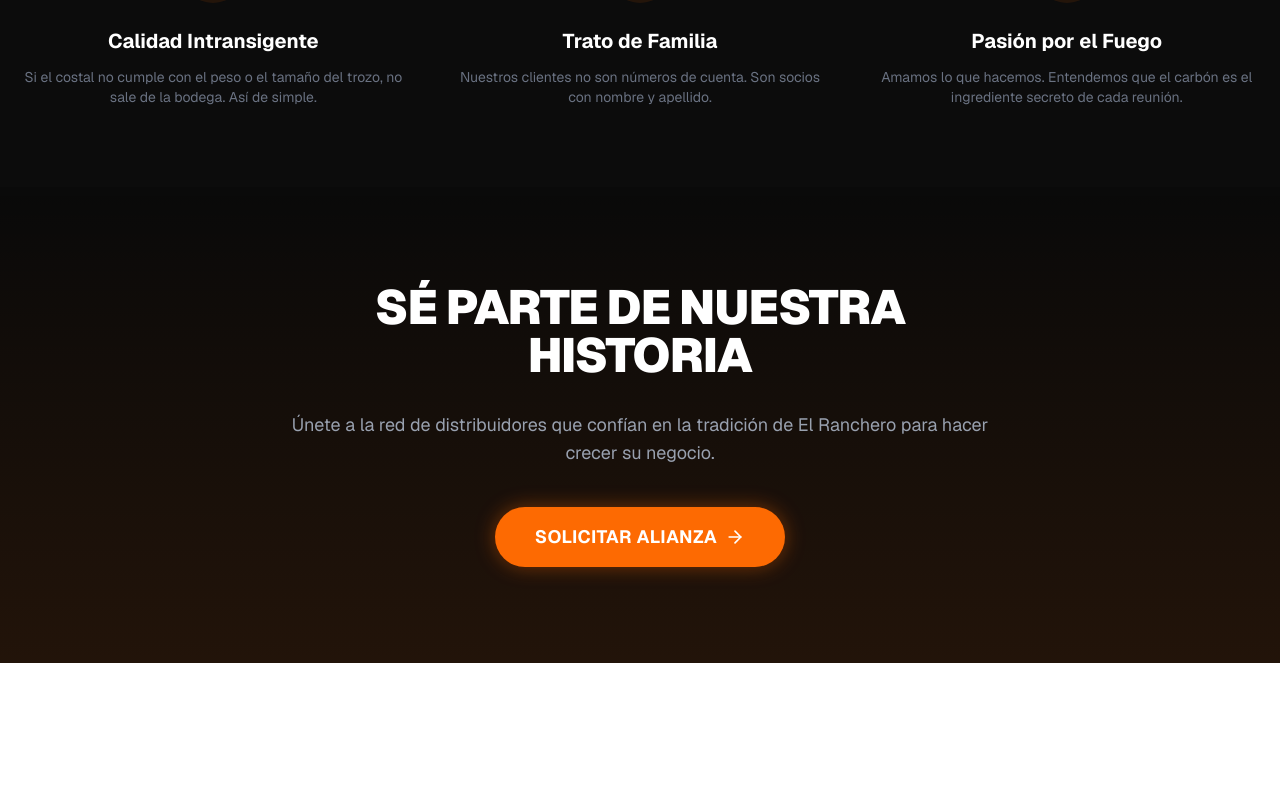
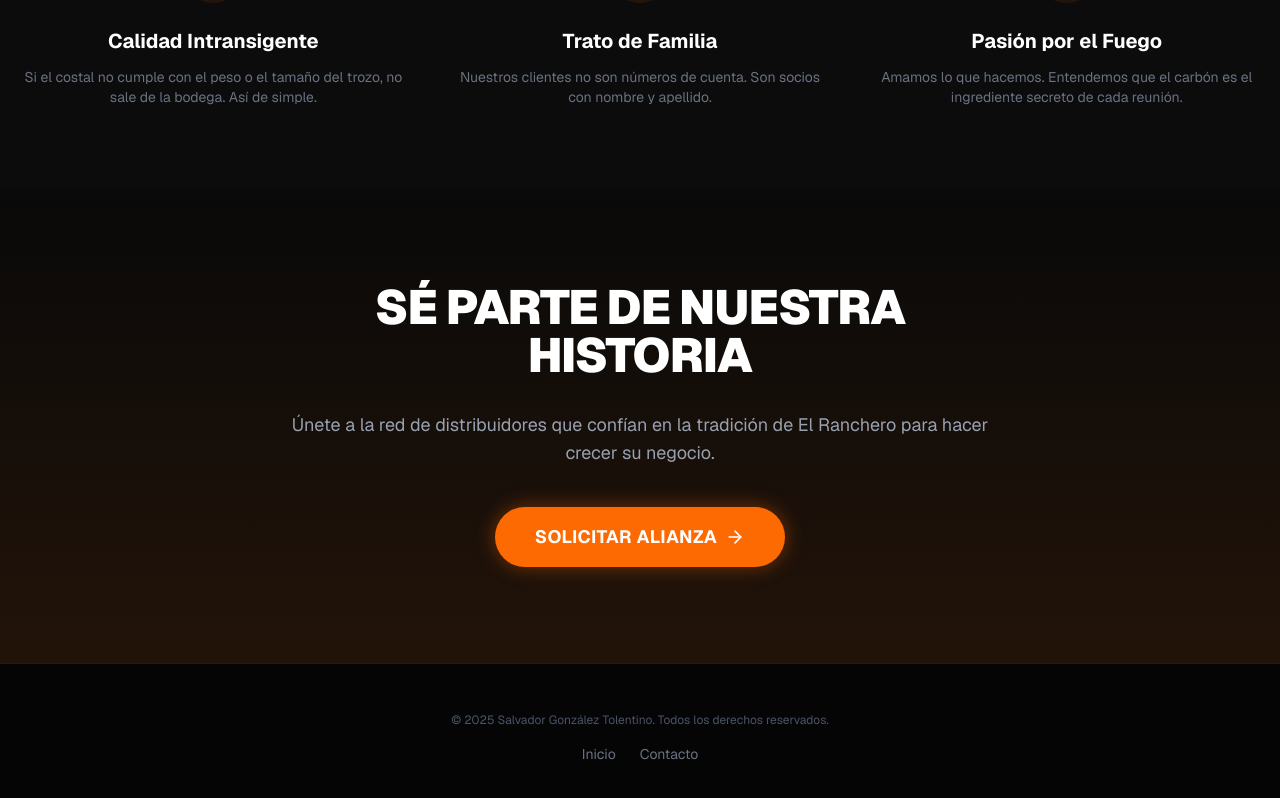
Before and after one commit to Maariioms/el-ranchero, a Next.js app: page /tradicion in a window 1280 px wide. Shown: the part 2615-3413 px from the top of the page. Before the commit the page ends 3278 px from the top, so only its background shows below. Built offline with nearby package versions, Linux system fonts and the light colour scheme.

Commit message:
ThirdVersion

```diff
--- a/app/page.tsx
+++ b/app/page.tsx
@@ -981,14 +981,12 @@
                 <li className="flex items-start gap-3 text-gray-400">
                   <MapPin className="w-5 h-5 text-[#FD6A02] mt-0.5" />
                   <span>
-                    Calle Primavera No. 11<br />
-                    Col. San Bartolo Centro<br />
-                    Naucalpan, Edo. de México
+                    Calle No. 11<br />
                   </span>
                 </li>
                 <li className="text-gray-400">
                   <span className="block text-white font-bold">Teléfonos:</span>
-                  (55) 5576 0890 / 5576 9704
+                  (55) xxxx xxxx / xxxx xxxx
                 </li>
               </ul>
             </div>
@@ -1000,7 +998,7 @@
             {/* IZQUIERDA: Copyright + Créditos Dev */}
             <div className="text-center md:text-left space-y-1">
               <p className="text-gray-500 text-xs">
-                © 2025 Salvador González Tolentino. Todos los derechos reservados.
+                © 2025 Salvador . Todos los derechos reservados.
               </p>
 
               {/* TU FIRMA DE DESARROLLADOR */}
--- a/app/tradicion/page.tsx
+++ b/app/tradicion/page.tsx
@@ -217,6 +217,19 @@
 
         </main>
 
+        {/* FOOTER (Simple para esta página) */}
+        <footer className="bg-[#050505] border-t border-white/10 py-12">
+            <div className="max-w-7xl mx-auto px-4 text-center">
+                <p className="text-gray-600 text-xs mb-4">
+                  © 2025 Salvador González Tolentino. Todos los derechos reservados.
+                </p>
+                <div className="flex justify-center gap-6">
+                    <Link href="/" className="text-gray-500 hover:text-[#FD6A02] text-sm">Inicio</Link>
+                    <Link href="/contacto-distribuidor" className="text-gray-500 hover:text-[#FD6A02] text-sm">Contacto</Link>
+                </div>
+            </div>
+        </footer>
+
       </div>
     </div>
   );
```
